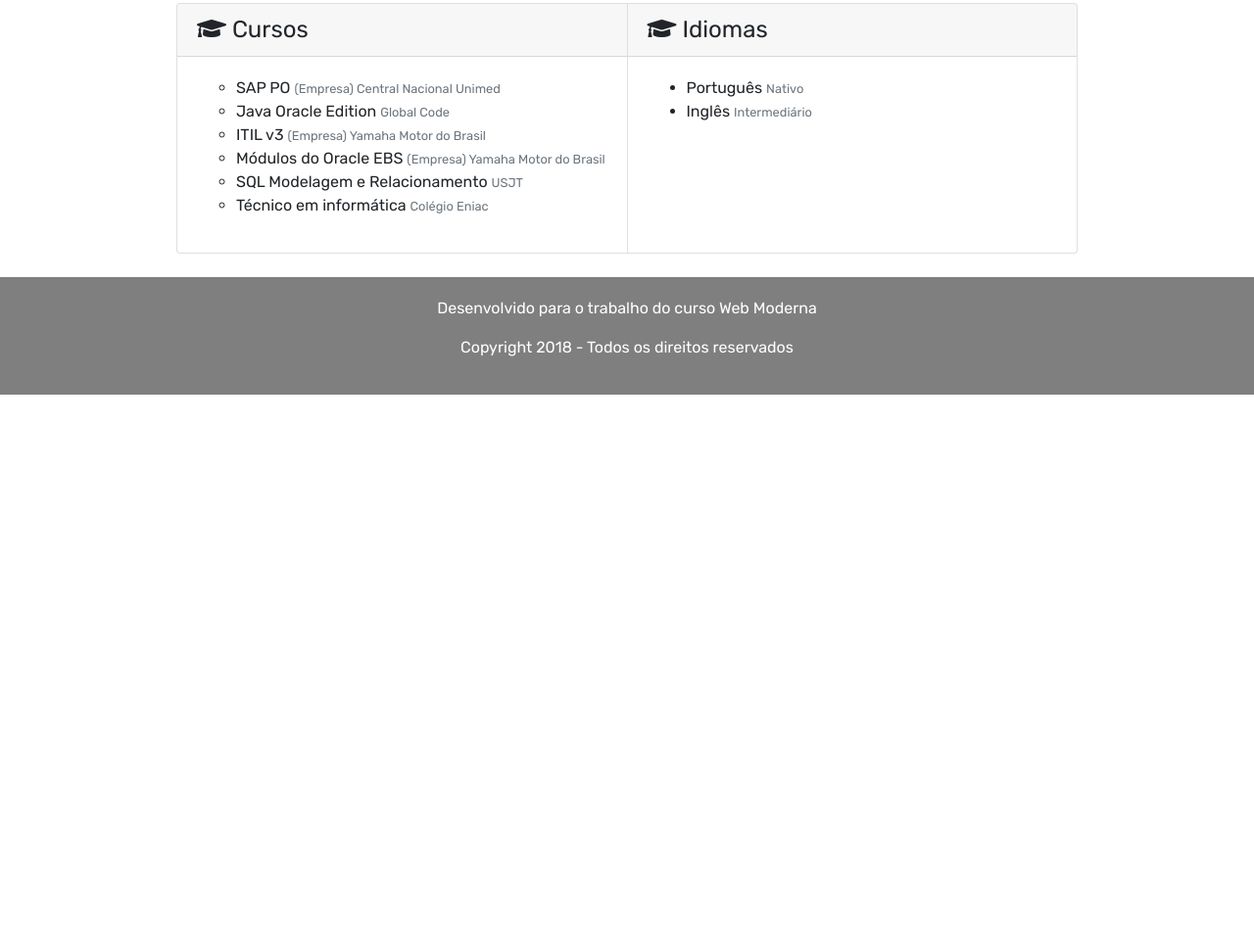
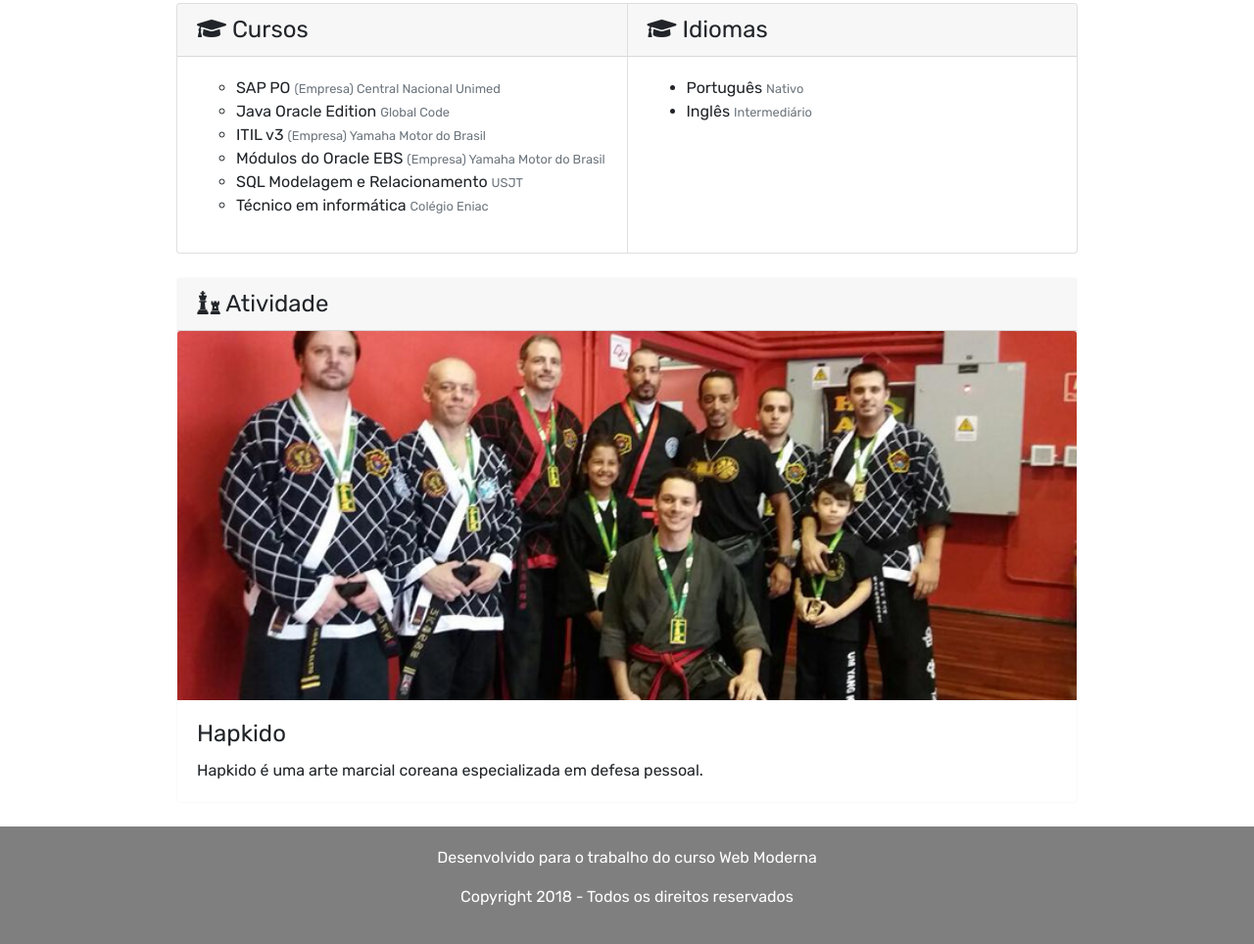
Before and after one commit to Viniciushkd/Trabalho01-WebModerna-01, a plain HTML site: page index.html in a window 1280 px wide. Shown: the part 1622-2586 px from the top of the page at 98% size. Before the commit the page ends 2025 px from the top, so only its background shows below. Drawn offline with nearby package versions, Linux system fonts and the light colour scheme.

Commit message:
Inclusão de Atividade

```diff
--- a/css/estilos.css
+++ b/css/estilos.css
@@ -42,7 +42,7 @@
 
 @media screen and (max-width: 1200px) {
     .topo{
-        height: 170px;
+        height: 240px;
         margin-left: 50px;
     }
 }
--- a/index.html
+++ b/index.html
@@ -15,11 +15,11 @@
 <body class="fonte">
     <nav class="navbar fixed-top navbar-expand-lg navbar-dark bg-dark">
         <a class="navbar-brand" href="#">RM330870</a>
-            <div class="offset-md-10 text-right">
-                <a href="https://github.com/Viniciushkd" target="_blank" class="link-nav">
-                    <i class="fab fa-github fa-2x"></i>
-                </a>
-            </div>
+        <div class="offset-md-10 text-right">
+            <a href="https://github.com/Viniciushkd" target="_blank" class="link-nav">
+                <i class="fab fa-github fa-2x"></i>
+            </a>
+        </div>
         </div>
     </nav>
 
@@ -37,7 +37,8 @@
                             <br/>
                             <b>Cidade:</b> Guarulhos - São Paulo
                             <br/>
-                            <b>E-mail:</b> <E-mail>viniciushkd@gmail.com</E-mail>
+                            <b>E-mail:</b>
+                            <E-mail>viniciushkd@gmail.com</E-mail>
                             <br/>
                             <b>Cel.:</b> +55 11 98200-3493
                         </div>
@@ -231,6 +232,21 @@
                 </div>
             </div>
         </div>
+        <br/>
+        <div class="row">
+            <div class="offset-md-1 col-md-10">
+                <div class="card border-light">
+                    <h4 class="card-header">
+                        <i class="fas fa-chess fa-1x"></i> Atividade</h4>
+                    <img class="card-img-top" src="img/hapkido.png" alt="Card image cap">
+                    <div class="card-body">
+                        <h4 class="card-title">Hapkido</h4>
+                        <p class="card-text">Hapkido é uma arte marcial coreana especializada em defesa pessoal.</p>
+
+                    </div>
+                </div>
+            </div>
+        </div>
     </div>
     <br/>
     <footer class="footer">
```
Also changed, not shown: img/hapkido.png (added).
